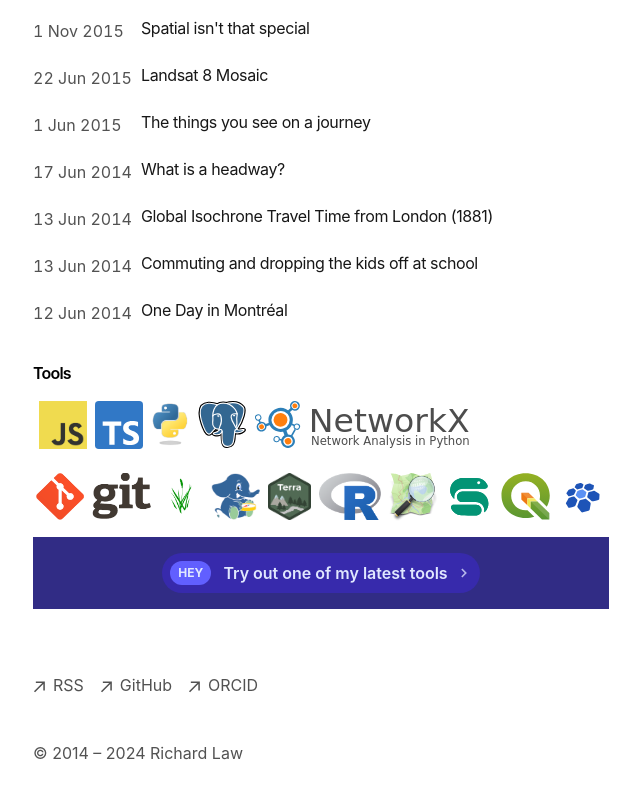
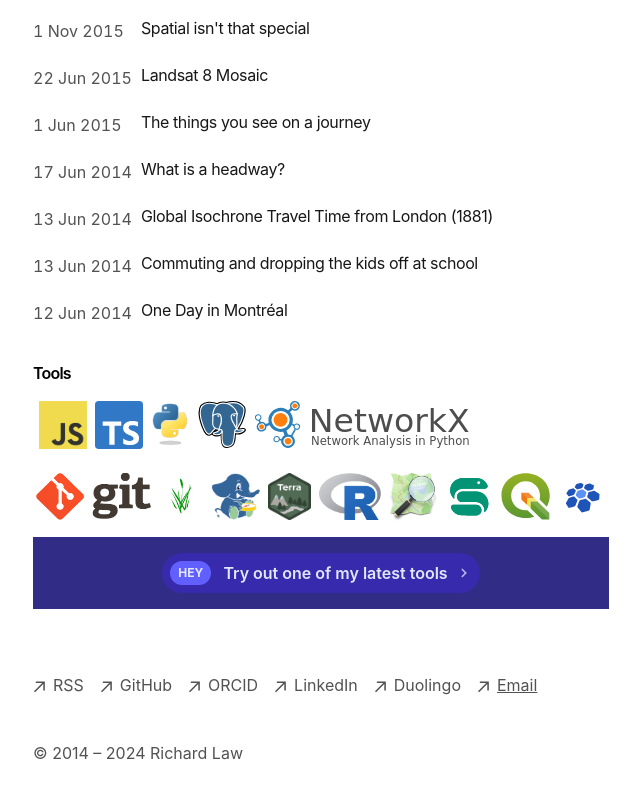
Before and after one commit to alpha-beta-soup/alpha-beta-soup.github.io, a Next.js app: page / in a window 1280 px wide. Shown: the part 1481-2280 px from the top of the page, without its empty margins (319-959 px from the left). Built offline with nearby package versions, Linux system fonts and the light colour scheme.

Commit message:
footer links

```diff
--- a/app/components/footer.tsx
+++ b/app/components/footer.tsx
@@ -52,6 +52,37 @@
             <p className="ml-2 h-7">ORCID</p>
           </a>
         </li>
+        <li className="mb-2 mb:mb-0 md:mr-4">
+          <a
+            className="flex items-center transition-all hover:text-neutral-800 dark:hover:text-neutral-100"
+            rel="noopener noreferrer"
+            target="_blank"
+            href="https://www.linkedin.com/in/richardmlaw/"
+          >
+            <ArrowIcon />
+            <p className="ml-2 h-7">LinkedIn</p>
+          </a>
+        </li>
+        <li className="mb-2 mb:mb-0 md:mr-4">
+          <a
+            className="flex items-center transition-all hover:text-neutral-800 dark:hover:text-neutral-100"
+            rel="noopener noreferrer"
+            target="_blank"
+            href="https://www.duolingo.com/profile/alphabeta"
+          >
+            <ArrowIcon />
+            <p className="ml-2 h-7">Duolingo</p>
+          </a>
+        </li>
+        <li className="mb-2 mb:mb-0 md:mr-4">
+          <a
+            className="flex items-center transition-all hover:text-neutral-800 dark:hover:text-neutral-100"
+            href="mailto:richard.m.law@gmail.com"
+          >
+            <ArrowIcon />
+            <p className="ml-2 h-7">Email</p>
+          </a>
+        </li>
       </ul>
       <p className="mt-8 text-neutral-600 dark:text-neutral-300">
         © 2014 – {new Date().getFullYear()} Richard Law
```
